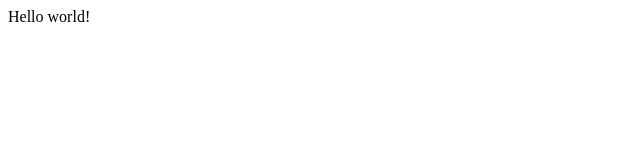
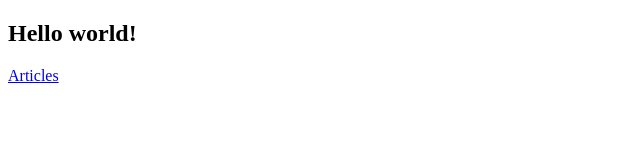
Before and after one commit to yougonnagetyours/photo-blog-2, a Gatsby site: page / in a window 1280 px wide. Shown: the whole page, without its empty margins (0-640 px from the left). Built offline with nearby package versions, Linux system fonts and the light colour scheme; Gatsby itself is replaced by a stand-in of ours.

Commit message:
Add Link to index.js

```diff
--- a/src/pages/index.js
+++ b/src/pages/index.js
@@ -1,5 +1,12 @@
-import React from "react"
+import React from "react";
+import { Link } from "gatsby";
 
-export default function Home() {
-  return <div>Hello world!</div>
-}
+const Home = () => (
+  <section>
+    <h1>Hello world!</h1>
+    <Link to="articles">Articles</Link>
+  </section>
+);
+
+
+export default Home;
```
